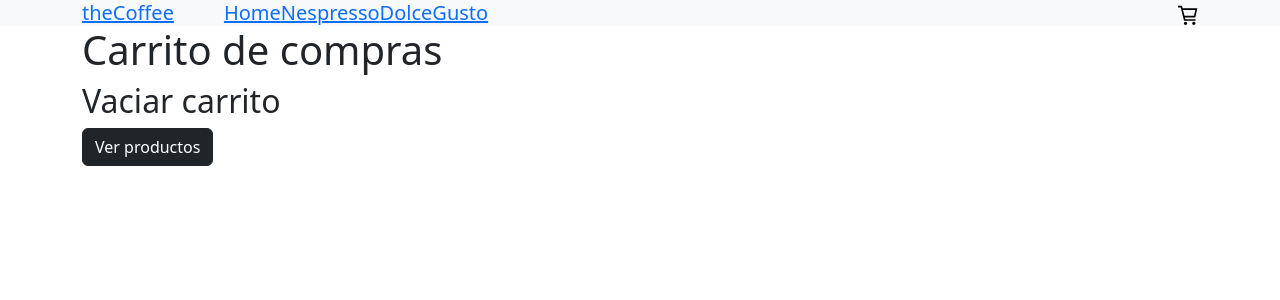
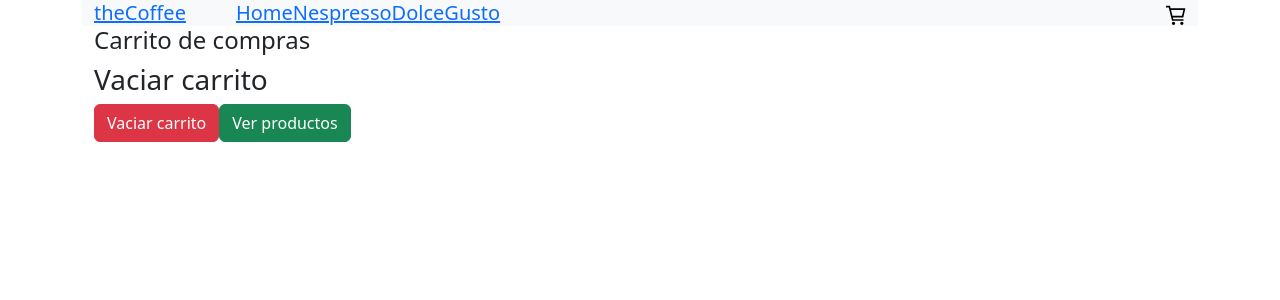
Before and after one commit to 18162010/theCoffee-camilaIrigoyen, a React (Create React App) app: page /Cart in a window 1280 px wide. Shown: the top 300 px of the page. Built offline with nearby package versions, Linux system fonts and the light colour scheme.

Commit message:
-modificando estilos

```diff
--- a/src/App.js
+++ b/src/App.js
@@ -7,6 +7,7 @@ import Cart from './components/Cart/Cart';
 import ItemDetailContainer from './components/itemDetailContainer/ItemDetailContainer';
 import Checkout from './components/Cart/Checkout';
 import { CartProvider } from './components/context/cartContext';
+import Container from 'react-bootstrap/Container';
 
 
 function App() {
@@ -14,6 +15,7 @@ function App() {
 return (
   <BrowserRouter>
   <CartProvider>
+    <Container>
     <NavBar/>
         <Routes>
           <Route path='/' element={<ItemListContainer />}/>
@@ -22,6 +24,7 @@ return (
           <Route path= '/item/:id' element={<ItemDetailContainer/>}/>
           <Route path='/checkout' element={<Checkout/>}/>
         </Routes>
+        </Container>
         </CartProvider>
         </BrowserRouter>
     );
--- a/src/components/Cart/Cart.js
+++ b/src/components/Cart/Cart.js
@@ -5,7 +5,7 @@ import { Link } from "react-router-dom";
 import { createOrder } from "../utils/orders";
 import { BsTrash2Fill}  from "react-icons/bs";
 import OrderModal from "../OrderModal/OrderModal";
-import "./Cart.css"
+
 
 
 const buyerMock = {
@@ -43,10 +43,10 @@ const showTable = cart.length > 0
 
 return (
     <Container className='cartContainer'>
-    <h1>Carrito de compras</h1>
+    <h4>Carrito de compras</h4>
     {showTable && (
         <>
-        <Table striped bordered hover variant="dark">
+        <Table striped bordered hover variant="light">
             <thead>
             <tr>
                 <th>Titulo</th>
@@ -67,15 +67,20 @@ return (
             </tbody>
         </Table>
         <h3>Total: $ {total}</h3>
-        <Button variant="dark" onClick={handleOpen}>Finalizar compra</Button>
+        <Button variant="success" onClick={handleOpen}>Finalizar compra</Button>
         </>
     )}
     {!showTable && (
         <>
-        <h2>Vaciar carrito</h2>
+
+        <h3>Vaciar carrito</h3>
         <Link to='/'>
-            <Button variant="dark">Ver productos</Button>
+            <Button variant="danger">Vaciar carrito</Button>
         </Link>
+        <Link to='/'>
+            <Button variant="success">Ver productos</Button>
+        </Link>
+
         </>
     )}
     <OrderModal
--- a/src/components/ItemList/Item.js
+++ b/src/components/ItemList/Item.js
@@ -1,4 +1,4 @@
-//mostrar productos en tu item list container items deben provenir de una promise que los resuelva en un time out de dos segundos//
+
 import Button from 'react-bootstrap/Button';
 import Card from 'react-bootstrap/Card';
 import {Link} from 'react-router-dom';
--- a/src/components/itemDetailContainer/ItemDetail.js
+++ b/src/components/itemDetailContainer/ItemDetail.js
@@ -2,7 +2,7 @@ import ItemCount from "../itemCount/ItemCount";
 import { useContext, useState} from "react";
 import CartContext from "../context/cartContext";
 import "./itemDetail.css"
-import {Button} from "react-bootstrap";
+import {Button, Col, Row} from "react-bootstrap";
 import { Link } from "react-router-dom";
 import Item from "../ItemList/Item";
 
@@ -22,7 +22,11 @@ const ItemDetail = ({ product }) => {
 
  return (
  <div className="ItemDetail">
+    <Row>
+      <Col>
         <Item product={product} />
+      </Col>
+      <Col>
         {Appear ? (
             <ItemCount initial={1} Stock={10} onAdd={handleAdd}/>
         ):(<Link to='/Cart'>
@@ -30,7 +34,9 @@ const ItemDetail = ({ product }) => {
                 Terminar compra
                 </Button>
                 </Link>)}
-                </div>
+      </Col>
+    </Row>
+  </div>
  );}
 
         export default ItemDetail;
--- a/src/components/itemDetailContainer/ItemDetailContainer.js
+++ b/src/components/itemDetailContainer/ItemDetailContainer.js
@@ -24,7 +24,7 @@ const ItemDetailContainer = () => {
 
         return(
             <Container>
-                <h1>Detalle del producto</h1>
+                <h4>Detalle del producto</h4>
                {product && <ItemDetail product={product}/>}
                 </Container>
 
```
